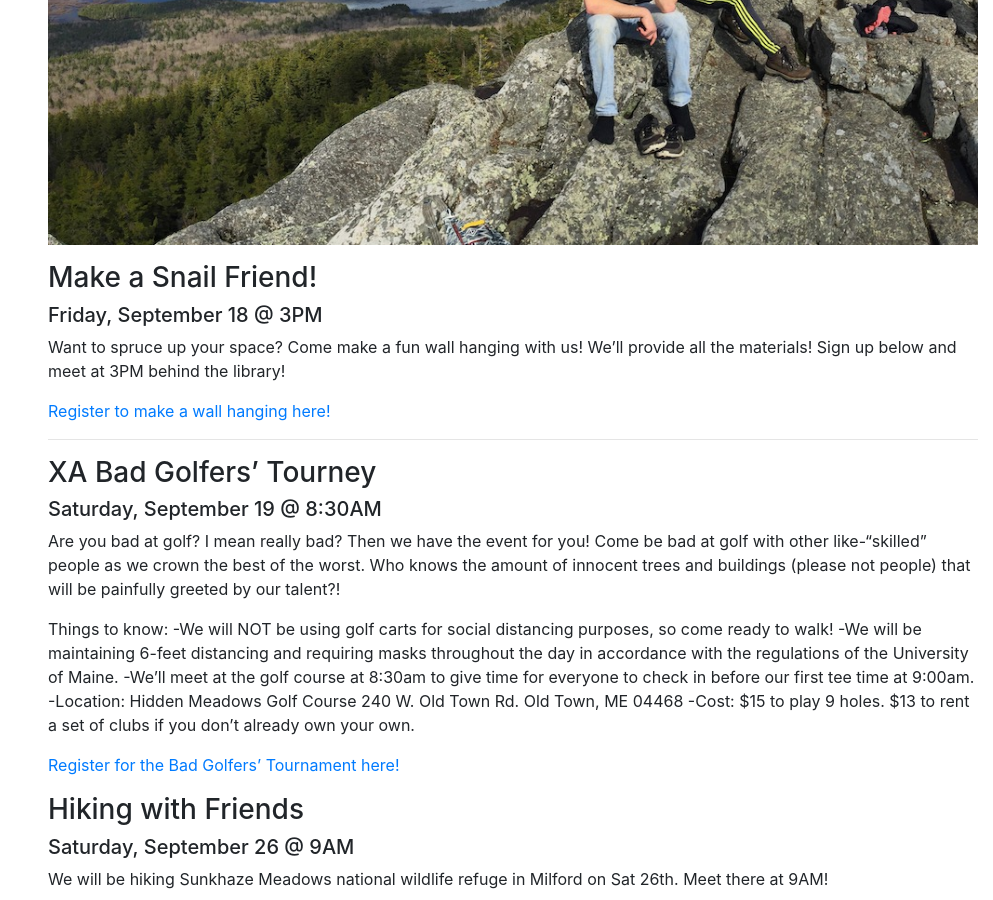
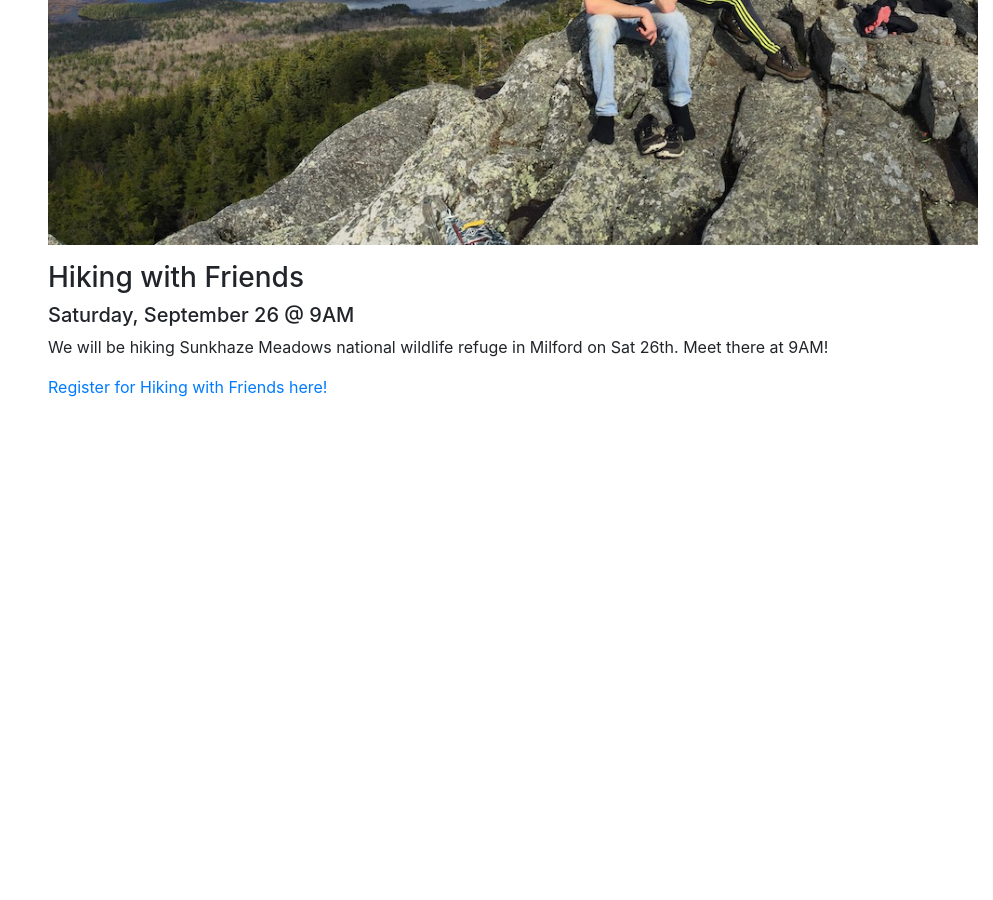
Before and after one commit to mainechialpha/mainechialpha.github.io, a Jekyll site: the page built from activities.md, in a window 1280 px wide and 900 px high, scrolled down 557 px. Shown: the whole window, without its empty margins (287-1280 px from the left). Built offline with Jekyll 4.4.1, drawn with Linux system fonts in a browser that asks for light colours; nearby versions of some CDN libraries; some web fonts are replaced; after the commit the page ends 972 px from its top, so only the background shows below that.

Commit message:
Update activities.md

```diff
--- a/activities.md
+++ b/activities.md
@@ -10,34 +10,6 @@ We are so excited to be back on campus again--here are some of our upcoming even
 
 <img src="{{ site.url }}/images/and-more.jpg" class="img-fluid" alt="MAINE CHI ALPHA">
 
-### Make a Snail Friend!
-
-##### Friday, September 18 @ 3PM
-
-Want to spruce up your space? Come make a fun wall hanging with us! We’ll provide all the materials! Sign up below and meet at 3PM behind the library!
-
-[Register to make a wall hanging here!](https://forms.gle/yxo7t5bNE6rUxL6g7)
-
-***
-
-### XA Bad Golfers' Tourney
-
-##### Saturday, September 19 @ 8:30AM
-
-Are you bad at golf? I mean really bad? Then we have the event for you! Come be bad at golf with other like-“skilled” people as we crown the best of the worst. Who knows the amount of innocent trees and buildings (please not people) that will be painfully greeted by our talent?!
-
-Things to know:
--We will NOT be using golf carts for social distancing purposes, so come ready to walk!
--We will be maintaining 6-feet distancing  and requiring masks throughout the day in accordance with the regulations of the University of Maine.
--We’ll meet at the golf course at 8:30am to give time for everyone to check in before our first tee time at 9:00am.
--Location:
-Hidden Meadows Golf Course
-240 W. Old Town Rd.
-Old Town, ME 04468
--Cost: $15 to play 9 holes. $13 to rent a set of clubs if you don’t already own your own.
-
-[Register for the Bad Golfers' Tournament here!](https://forms.gle/UMuvGGvnBd69uygS8)
-
 
 ### Hiking with Friends
 
```
